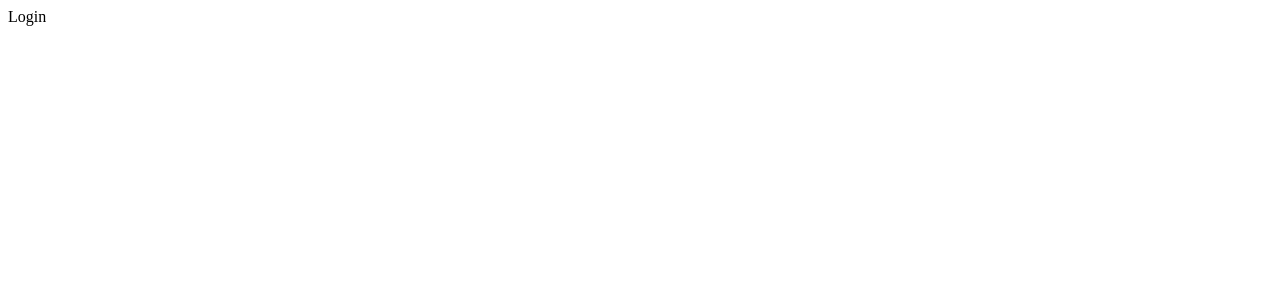
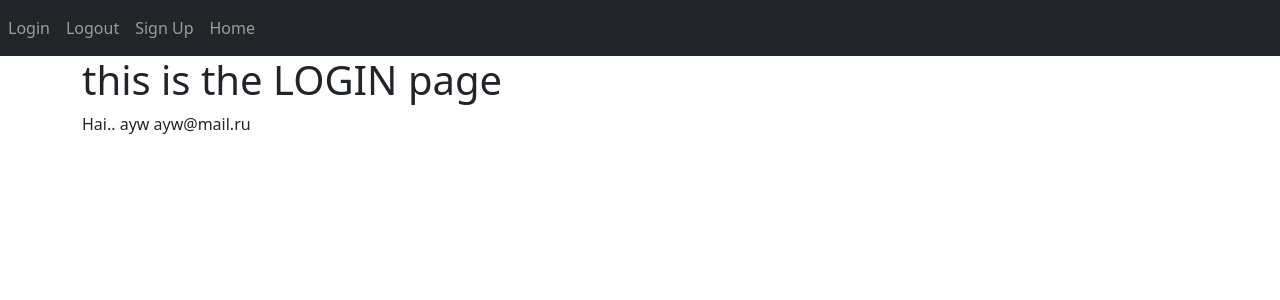
Before and after one commit to aysf/flask-sandbox, a Flask app: page /login in a window 1280 px wide. Before the commit the part shown is almost empty. Shown: the top 300 px of the page. Run offline with Flask 2, Linux system fonts and the light colour scheme; some libraries are stand-ins or nearby versions.

Commit message:
passing value to template

```diff
--- a/website/auth.py
+++ b/website/auth.py
@@ -1,15 +1,15 @@
-from flask import Blueprint
+from flask import Blueprint, render_template
 
 auth = Blueprint('auth', __name__)
 
 @auth.route('/login')
 def login():
-    return "<p>Login</p>"
+    return render_template("login.jinja", user="ayw", email="ayw@mail.ru")
 
 @auth.route('/logout')
 def logout():
-    return "<p>logout</p>"
+    return render_template("home.html")
 
 @auth.route('/signup')
 def signup():
-    return "<p>sign up</p>"
+    return render_template("signup.jinja")
--- a/website/templates/base.html
+++ b/website/templates/base.html
@@ -17,6 +17,23 @@
 
 
     <body>
+        <nav class="navbar navbar-expand-lg navbar-dark bg-dark">
+            <button class="navbar-toggler" type="button" data-toggle="collapse" data-target="#navbar">
+                <span class="navbar-toggler-icon"></span>
+            </button>
+            <div class="collapse navbar-collapse" id="navbar">
+                <div class="navbar-nav">
+                    <a href="/login" class="nav-item nav-link" id="login">Login</a>
+                    <a href="/logout" class="nav-item nav-link" id="logout">Logout</a>
+                    <a href="/signup" class="nav-item nav-link" id="signup">Sign Up</a>
+                    <a href="/" class="nav-item nav-link" id="home">Home</a>
+                </div>
+            </div>
+        </nav>
+        <div class="container">
+            {% block content %}
+            {% endblock %}
+        </div>
 
 
         <script
--- /dev/null
+++ b/website/templates/home.html
@@ -0,0 +1,5 @@
+{% extends "base.html" %} {% block title %}Home{% endblock %}
+
+    {% block content %}
+    <h1> this is the home page </h1>
+    {% endblock %}
--- /dev/null
+++ b/website/templates/login.jinja
@@ -0,0 +1,7 @@
+{% extends "base.html" %} {% block title %}Login{% endblock %}
+
+    {% block content %}
+    <h1> this is the LOGIN page </h1>
+    {{ "Hai.. " + user }}
+    {{ email }}
+    {% endblock %}
--- /dev/null
+++ b/website/templates/signup.jinja
@@ -0,0 +1,5 @@
+{% extends "base.html" %} {% block title %}signup{% endblock %}
+
+    {% block content %}
+    <h1> this is the signup page </h1>
+    {% endblock %}
--- a/website/views.py
+++ b/website/views.py
@@ -1,7 +1,7 @@
-from flask import Blueprint
+from flask import Blueprint, render_template
 
 views = Blueprint('views', __name__)
 
 @views.route('/')
 def home():
-    return "<h1> ini view </h1>"
+    return render_template("home.html")
```
